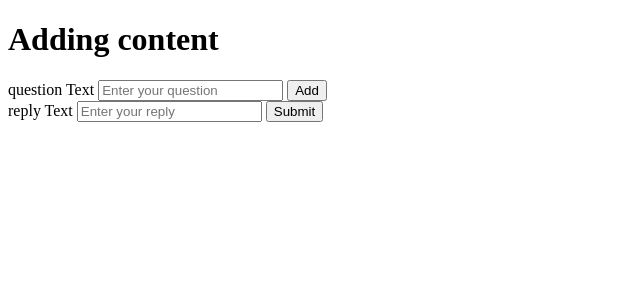
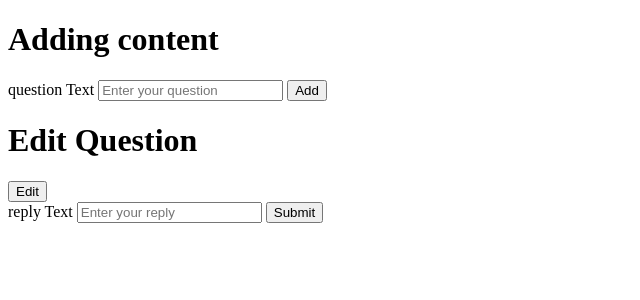
Before and after one commit to mdcoder345/IT314_project_G13, a Node server app: page /courses/question/2 in a window 1280 px wide. Shown: the top 300 px of the page, without its empty margins (0-640 px from the left). Run offline with Node 20, Linux system fonts and the light colour scheme; the visitor is signed in with stand-in values (Sample User, id 1); some libraries are stand-ins or nearby versions.

Commit message:
Update question successfully

```diff
--- a/Development/backend/controllers/index.js
+++ b/Development/backend/controllers/index.js
@@ -105,7 +105,7 @@ const createCourse = async (req, res) => {
 const getCourses = async (req, res) => {
   let username = req.session ? req.session.username : null;
   const courses = await Course.find();
-  console.log(courses);
+  //console.log(courses);
   res.render("course_new", { data: courses, username });
 };
 
@@ -159,7 +159,6 @@ const deleteCourse = async (req, res) => {
 const addQuestion = async (req, res, id) => {
   console.log("Hello");
   const course = await Course.findOne({ _id: req.params.id });
-
   const _id = req.session.user_id;
   const user = await User.findOne({ _id });
   const { questionText } = req.body;
@@ -172,12 +171,41 @@ const addQuestion = async (req, res, id) => {
     const result = await question.save();
     course.questions.push(result);
     await course.save();
-    res.send(200,"Added successfully");
+    return res.redirect(200,"/courses/question/"+id);
   }
   catch (error) {
 
     console.log("Internal Error", error);
+    return res.redirect(400,"/courses/question/"+id);
   }
+}
+
+
+const updateQuestion = async(req,res,id)=>{
+  const question = await Question.findOne({ _id: id });
+  const course_id = req.body.courseId;
+  const _id = req.session.user_id;
+  let q_id = question.userid.toString();
+  if(q_id === _id){
+    try{
+      const { questionText } = req.body;
+      question.questionText = questionText;
+      await question.save();
+      console.log("Updated successfully");
+      return res.redirect(200,"/courses/question/"+course_id);
+    }
+    catch(error)
+    {
+      console.log("Internal Error", error);
+      return res.redirect(400,"/courses/question/"+course_id);
+    }
+  }
+  else
+  {
+    console.log("Not authenticated user");
+    return res.redirect(400,"/courses/question/"+course_id);
+  }
+
 }
 
 const addReply = async (req, res, id) => {
@@ -198,7 +226,6 @@ const addReply = async (req, res, id) => {
     res.send(200,"Added successfully");
   }
   catch (error) {
-
     console.log("Internal Error", error);
   }
 }
@@ -241,4 +268,5 @@ module.exports = {
   isLoggedIn,
   addQuestion,
   addReply,
+  updateQuestion,
 };
--- a/Development/backend/routes/index.js
+++ b/Development/backend/routes/index.js
@@ -42,9 +42,16 @@ router.get("/courses/question/:id", auth.requireLogin, (req, res) => {
   const { id } = req.params;
   res.render("questions.ejs", { id });
 });
+
 router.post("/courses/question/:id",auth.requireLogin, (req, res) => {
   const { id } = req.params;
   auth.addQuestion(req, res,id);
+});
+
+router.patch("/courses/update-question/:id",auth.requireLogin, (req, res) => {
+  const { id } = req.params;
+  //console.log(id);
+  auth.updateQuestion(req, res,id);
 });
 
 router.get("/courses/question/reply/:id",auth.requireLogin, (req, res) => {
--- a/Development/frontend/views/questions.ejs
+++ b/Development/frontend/views/questions.ejs
@@ -7,6 +7,7 @@
     <title>Add Question</title>
   </head>
   <body>
+
     <h1>Adding content</h1>
     <form action="/courses/question/<%= id %>" method="POST">
       <div>
@@ -19,9 +20,17 @@
           required
         />
 
+
         <button type="submit">Add</button>
       </div>
     </form>
+    <h1>Edit Question</h1>
+
+        <input type="hidden" name="courseId" value="<%= id %>" />
+
+
+        <button type="submit" id="edit-btn">Edit</button>
+
 
     <form action="/courses/question/reply/<%= id %>" method="POST">
       <div>
@@ -38,4 +47,20 @@
       </div>
     </form>
   </body>
+<script>
+  const editBtn = document.getElementById("edit-btn");
+  editBtn.addEventListener("click", () => {
+    fetch("http://localhost:3000/courses/update-question/643ed561f606f38142ed52d5", {
+      method: "PATCH",
+      headers: {
+        "Content-Type": "application/json",
+      },
+      body: JSON.stringify({
+        questionText: "What is the difference between a function and a method?",
+      }),
+    })
+      .then((res) => res.json())
+      .then((data) => console.log(data));
+  });
+</script>
 </html>
```
